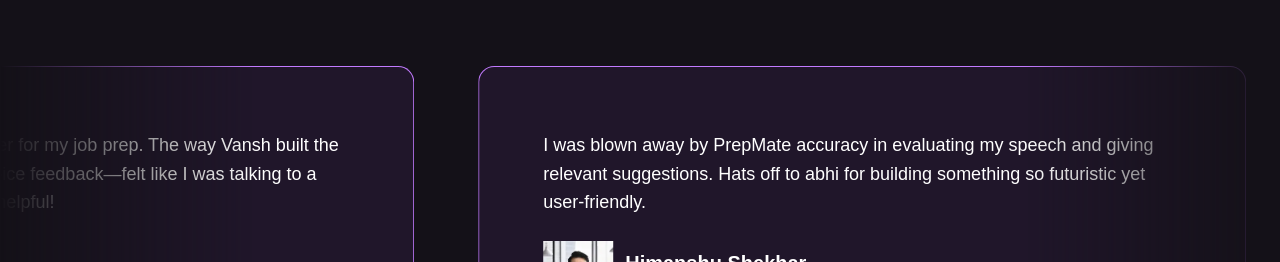
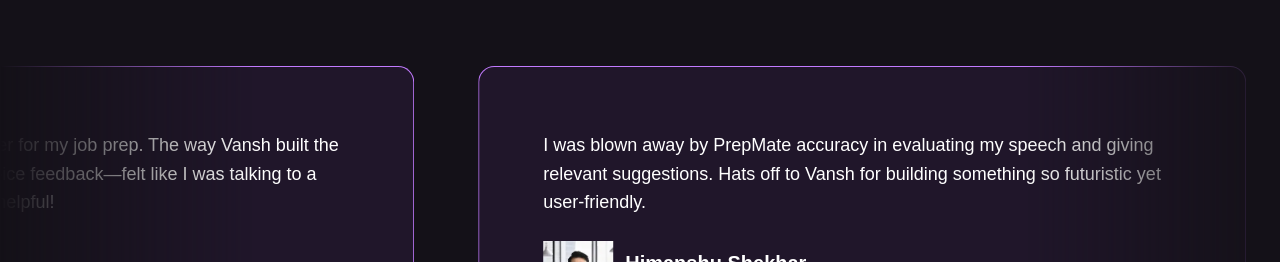
Before and after one commit to JoYBoYOO7/Prep_Mate_AI, a Next.js app: page / in a window 1280 px wide. Shown: the part 1860-2122 px from the top of the page. Built offline with nearby package versions, Linux system fonts and the light colour scheme; no server answers; a web font is replaced by a local one.

Commit message:
Update testimonials

```diff
--- a/constants/testimonials.ts
+++ b/constants/testimonials.ts
@@ -7,7 +7,7 @@
   },
   {
     quote:
-      "I was blown away by PrepMate accuracy in evaluating my speech and giving relevant suggestions. Hats off to abhi for building something so futuristic yet user-friendly.",
+      "I was blown away by PrepMate accuracy in evaluating my speech and giving relevant suggestions. Hats off to Vansh for building something so futuristic yet user-friendly.",
     name: "Himanshu Shekhar",
     title: "Final Year Student, VIT Vellore",
   },
```
